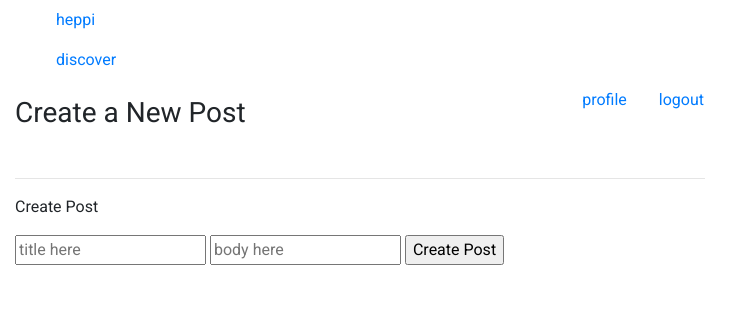
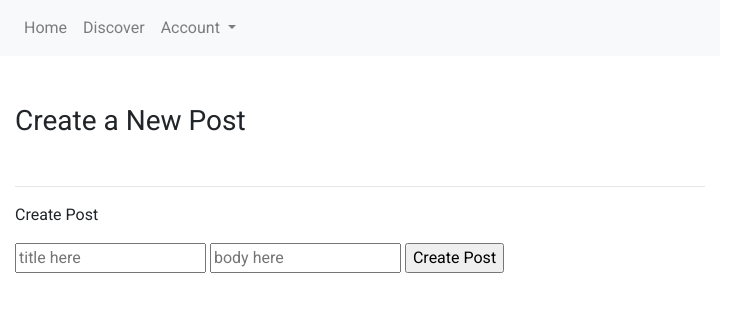
Before and after one commit to gracejiang/heppi, a Django app: page /new_post/ in a window 1280 px wide. Shown: the top 312 px of the page, without its empty margins (0-753 px from the left). Run offline with Django 3.2, Linux system fonts and the light colour scheme; some libraries are stand-ins or nearby versions.

Commit message:
styling home but actually home and not splash xd

```diff
--- a/main/templates/base.html
+++ b/main/templates/base.html
@@ -11,32 +11,44 @@
         <link href="https://fonts.googleapis.com/css2?family=Roboto:wght@300;400;700&display=swap" rel="stylesheet">
         <link rel="stylesheet" href="{% static 'css/base.css' %}">
 
-            <script>
-            // nav menu styling
-            // Add active class to the current button (highlight it)
-            var header = document.getElementById("nav-menu");
-            var btns = header.getElementsByClassName("nav-link");
-            for (var i = 0; i < btns.length; i++) {
-                btns[i].addEventListener("click", function() {
-                var current = document.getElementsByClassName("active");
-                current[0].className = current[0].className.replace(" active", "");
-                this.className += " active";
-                });
-            }
-        </script>
+        <script src="https://code.jquery.com/jquery-3.3.1.slim.min.js" integrity="sha384-q8i/X+965DzO0rT7abK41JStQIAqVgRVzpbzo5smXKp4YfRvH+8abtTE1Pi6jizo" crossorigin="anonymous"></script>
+        <script src="https://cdnjs.cloudflare.com/ajax/libs/popper.js/1.14.7/umd/popper.min.js" integrity="sha384-UO2eT0CpHqdSJQ6hJty5KVphtPhzWj9WO1clHTMGa3JDZwrnQq4sF86dIHNDz0W1" crossorigin="anonymous"></script>
+        <script src="https://stackpath.bootstrapcdn.com/bootstrap/4.3.1/js/bootstrap.min.js" integrity="sha384-JjSmVgyd0p3pXB1rRibZUAYoIIy6OrQ6VrjIEaFf/nJGzIxFDsf4x0xIM+B07jRM" crossorigin="anonymous"></script>
 
         {% block styles %}
         {% endblock %}
         <title>heppi</title>
     </head>
     <body>
+        <nav class="navbar navbar-expand-lg navbar-light bg-light">
 
-        <ul id="nav-menu">
-            <li class="nav-link active"><a href="/">heppi</a></li>
-            <li class="nav-link"><a href="/">discover</a></li>
-            <li class="nav-link" style="float:right; margin-right:0px"><a href="/logout">logout</a></li>
-            <li class="nav-link" style="float:right;"><a href="{% url 'user_view' username=request.user.username %}">profile</a></li>
-        </ul>
+            <button class="navbar-toggler" type="button" data-toggle="collapse" data-target="#navbarSupportedContent" aria-controls="navbarSupportedContent" aria-expanded="false" aria-label="Toggle navigation">
+                <span class="navbar-toggler-icon"></span>
+            </button>
+
+            <div class="collapse navbar-collapse" id="navbarSupportedContent">
+                <ul class="navbar-nav mr-auto">
+                    <li class="nav-item">
+                        <a class="nav-link" href="/">Home</a>
+                    </li>
+                    <li class="nav-item">
+                        <a class="nav-link" href="#">Discover</a>
+                    </li>
+                    <li class="nav-item dropdown">
+                        <a class="nav-link dropdown-toggle" href="#" id="navbarDropdown" role="button" data-toggle="dropdown" aria-haspopup="true" aria-expanded="false">
+                            Account
+                        </a>
+                        <div class="dropdown-menu" aria-labelledby="navbarDropdown">
+                            <a class="dropdown-item" href="{% url 'user_view' username=request.user.username %}">Profile</a>
+                            <a class="dropdown-item" href="/logout">Logout</a>
+                        </div>
+                    </li>
+                </ul>
+            </div>
+        </nav>
+
+        <br><br>
+
         <div class="container">
 
             {% block content %}
--- a/main/templates/splash.html
+++ b/main/templates/splash.html
@@ -76,10 +76,8 @@
                 <div class="col-md-6" style="text-align: right;">
                     <h3>Share things that make you :).</h3>
                     <img src="../static/pics/happy.png" class="img-fluid" alt="Responsive image">
-
                 </div>
             </div>
-
 
 
         </div>
```
Also changed, not shown: db.sqlite3.
